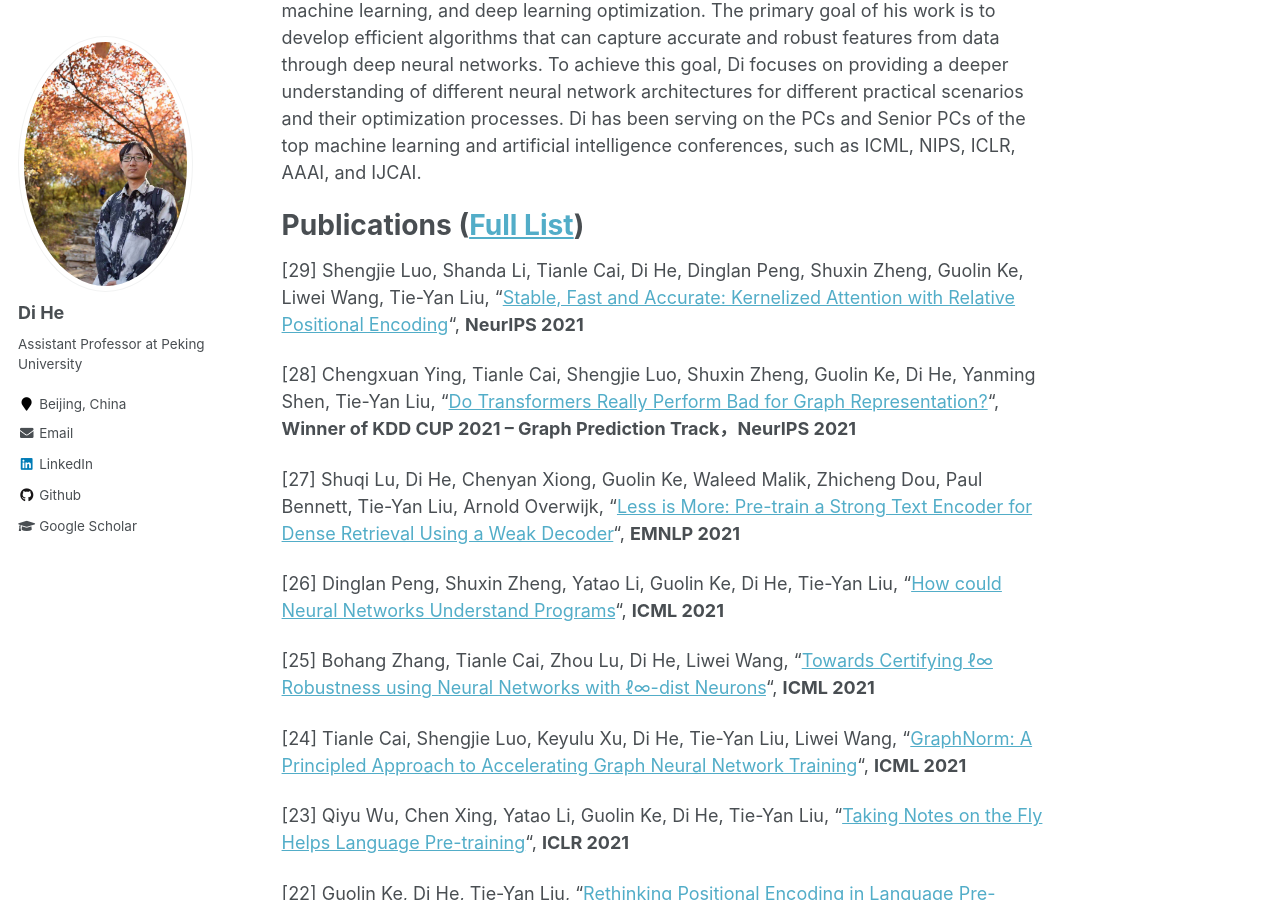
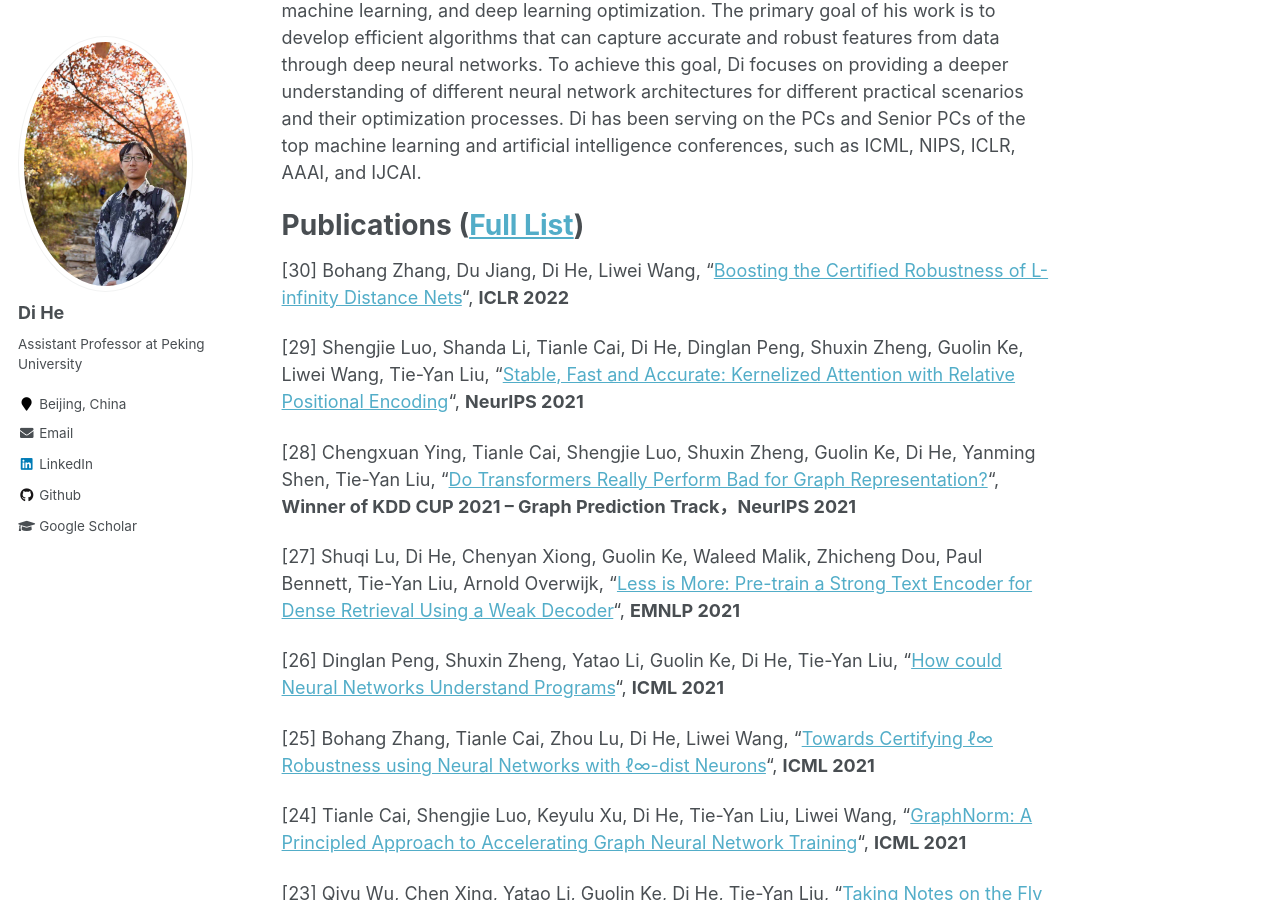
Before and after one commit to DiHe-PKU/DiHe-PKU.github.io, a Jekyll site: the page built from _pages/about.md, in a window 1280 px wide and 900 px high, scrolled down 322 px. Built offline with Jekyll 4.4.1, drawn with Linux system fonts in a browser that asks for light colours.

Commit message:
Update about.md

```diff
--- a/_pages/about.md
+++ b/_pages/about.md
@@ -15,6 +15,7 @@ Di’s main research interests include representation learning (mainly focusing
 
 Publications ([Full List](https://scholar.google.com/citations?hl=zh-CN&user=orVoz4IAAAAJ&view_op=list_works&sortby=pubdate))
 =====
+[30] Bohang Zhang, Du Jiang, Di He, Liwei Wang, “[Boosting the Certified Robustness of L-infinity Distance Nets](https://openreview.net/forum?id=Q76Y7wkiji)“, **ICLR 2022**
 
 [29] Shengjie Luo, Shanda Li, Tianle Cai, Di He, Dinglan Peng, Shuxin Zheng, Guolin Ke, Liwei Wang, Tie-Yan Liu, “[Stable, Fast and Accurate: Kernelized Attention with Relative Positional Encoding](https://arxiv.org/abs/2106.12566)“, **NeurIPS 2021**
 
```
